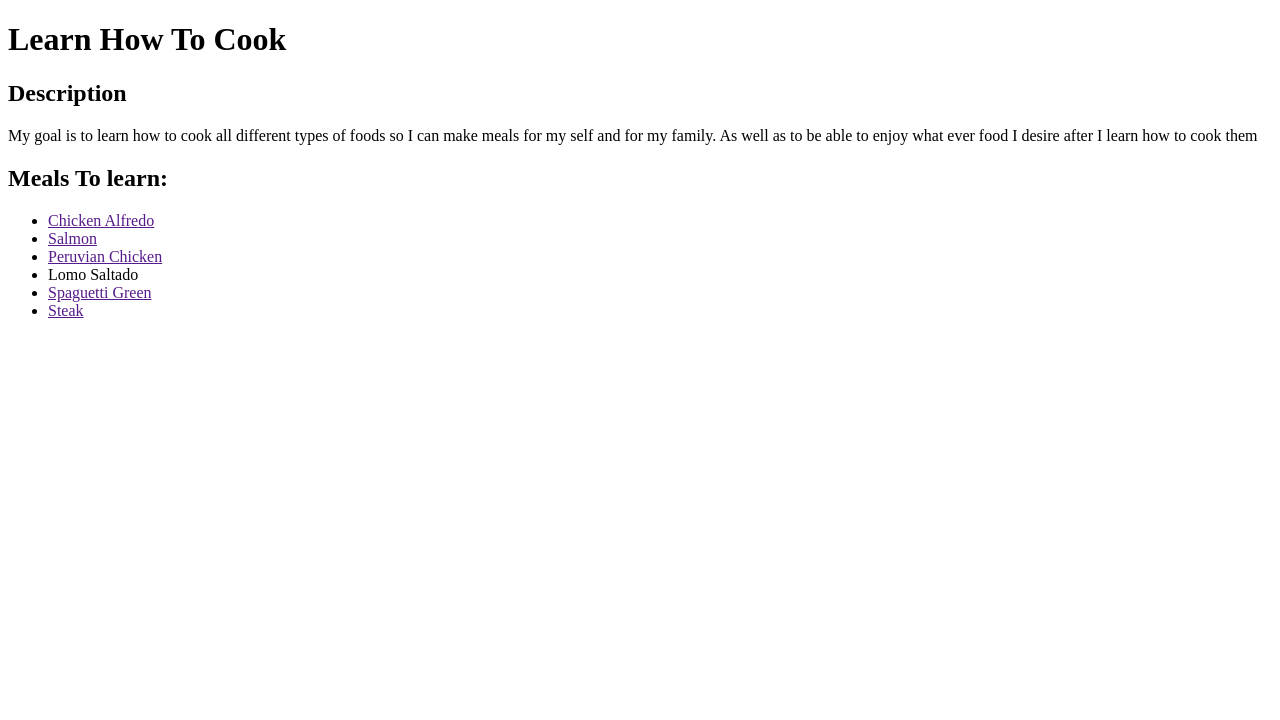
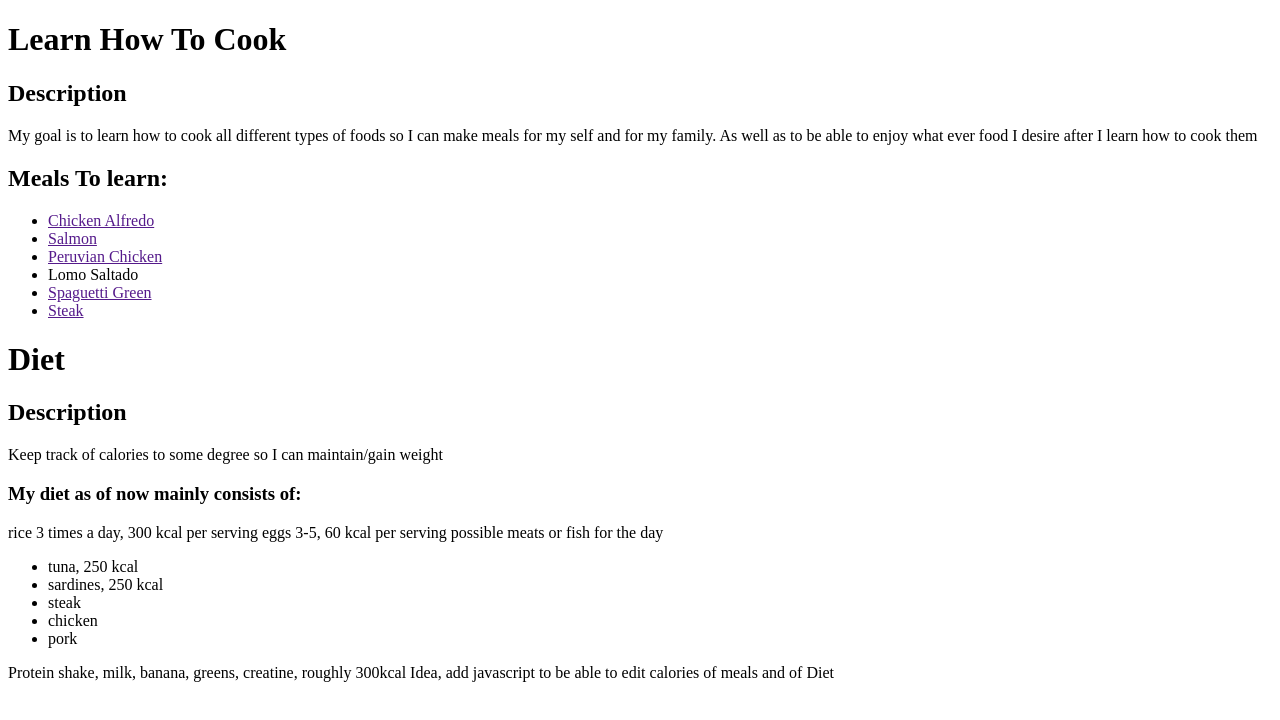
Before and after one commit to jgranizo/OdinProject, a plain HTML site: page goals/food.html in a window 1280 px wide. Drawn offline with Linux system fonts and the light colour scheme.

Commit message:
updated food and gym page

```diff
--- a/goals/food.html
+++ b/goals/food.html
@@ -18,5 +18,21 @@
             <li><a href = "">Spaguetti Green</a></li>
             <li><a href = "">Steak</a></li>
         </ul>
+        <h1>Diet</h1>
+        <h2>Description</h2>
+        <p1>Keep track of calories to some degree so I can maintain/gain weight</p1>
+        <h3>My diet as of now mainly consists of:</h3>
+        <p1>rice 3 times a day, 300 kcal per serving</p1>
+        <p1>eggs 3-5, 60 kcal per serving</p1>
+        <p1>possible meats or fish for the day</p1>
+        <ul>
+            <li>tuna, 250 kcal</li>
+            <li>sardines, 250 kcal</li>
+            <li>steak</li>
+            <li>chicken</li>
+            <li>pork</li>
+        </ul>
+        <p1>Protein shake, milk, banana, greens, creatine, roughly 300kcal</p1>
+            Idea, add javascript to be able to edit calories of meals and of Diet
     </body>
 </html>
```
Also changed, not shown: goals/gym.html (+19 -0 lines).
